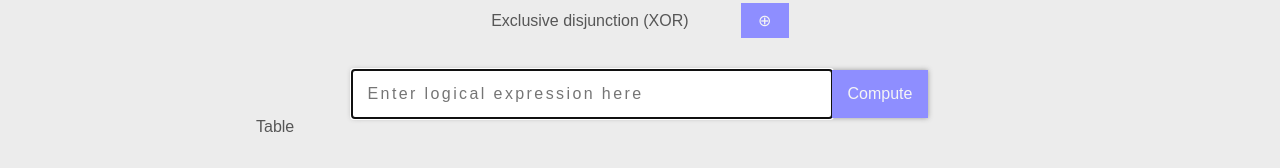
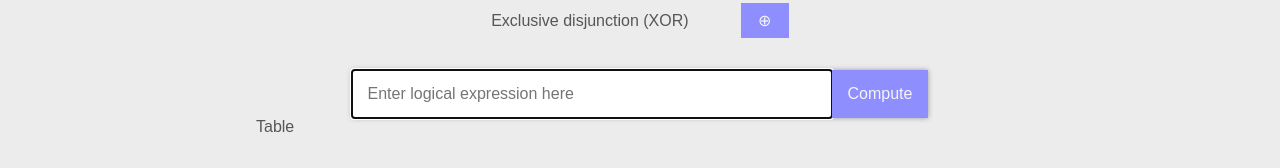
Before and after one commit to tdedetd/truth_table, an Angular app: page / in a window 1280 px wide. Shown: the part 311-479 px from the top of the page. Built offline with nearby package versions, Linux system fonts and the light colour scheme.

Commit message:
input: enter key, placeholder letter spacing; fix input

```diff
--- a/src/app/components/expression-input/expression-input.component.html
+++ b/src/app/components/expression-input/expression-input.component.html
@@ -1,4 +1,11 @@
 <div>
-  <input #input type="text" placeholder="Enter logical expression here" [(ngModel)]="expression">
-  <button class="btn" (click)="onComputeClick()">Compute</button>
+  <input
+    #input
+    type="text"
+    [class.no-letter-spacing]="!expression"
+    placeholder="Enter logical expression here"
+    [(ngModel)]="expression"
+    (keydown.enter)="compute()">
+
+  <button class="btn" (click)="compute()">Compute</button>
 </div>
--- a/src/app/components/expression-input/expression-input.component.scss
+++ b/src/app/components/expression-input/expression-input.component.scss
@@ -13,6 +13,10 @@ input[type=text] {
   letter-spacing: .15rem;
 }
 
+input[type=text].no-letter-spacing {
+  letter-spacing: initial;
+}
+
 .btn {
   height: 100%;
 }
--- a/src/app/components/expression-input/expression-input.component.ts
+++ b/src/app/components/expression-input/expression-input.component.ts
@@ -1,11 +1,13 @@
-import { AfterViewInit, Component, ElementRef, OnDestroy, OnInit, ViewChild } from '@angular/core';
+import { AfterViewInit, ChangeDetectionStrategy, ChangeDetectorRef, Component, ElementRef, OnDestroy, OnInit, ViewChild } from '@angular/core';
 import { Subscription } from 'rxjs';
+import { Operators } from 'src/app/misc/enums';
 import { ExpressionService } from 'src/app/services/expression.service';
 
 @Component({
   selector: 'tt-expression-input',
   templateUrl: './expression-input.component.html',
-  styleUrls: ['./expression-input.component.scss']
+  styleUrls: ['./expression-input.component.scss'],
+  changeDetection: ChangeDetectionStrategy.OnPush
 })
 export class ExpressionInputComponent implements OnInit, AfterViewInit, OnDestroy {
 
@@ -13,9 +15,10 @@ export class ExpressionInputComponent implements OnInit, AfterViewInit, OnDestro
 
   expression = '';
 
-  inputSubscription!: Subscription;
+  private inputSub!: Subscription;
 
-  constructor(private expr: ExpressionService) { }
+  constructor(private expr: ExpressionService,
+              private cd: ChangeDetectorRef) { }
 
   ngOnInit(): void {
   }
@@ -24,31 +27,28 @@ export class ExpressionInputComponent implements OnInit, AfterViewInit, OnDestro
     const elem = this.input.nativeElement as HTMLInputElement;
     elem.focus();
 
-    this.inputSubscription = this.expr.operatorInput$.subscribe(char => {
-      const selectionIndex = elem.selectionStart || 0;
-      this.expression = this.expression.slice(0, selectionIndex) +
-                        char +
-                        this.expression.slice(selectionIndex);
-
-      setTimeout(() => {
-        elem.focus();
-        elem.setSelectionRange(selectionIndex + 1, selectionIndex + 1);
-      });
-    });
+    this.inputSub = this.expr.operatorInput$.subscribe(char => this.insertChar(char, elem));
   }
 
   ngOnDestroy(): void {
-    this.inputSubscription?.unsubscribe();
+    this.inputSub?.unsubscribe();
   }
 
-  onComputeClick() {
+  compute() {
     const expr = this.expr.parse(this.expression);
-    console.log(expr.toString());
-    console.log(expr.solve({
-      'A': true,
-      'B': false,
-      'C': false,
-    }));
+  }
+
+  private insertChar(char: Operators, elem: HTMLInputElement) {
+    const selectionIndex = elem.selectionStart || 0;
+    this.expression = [
+      this.expression.slice(0, selectionIndex),
+      char,
+      this.expression.slice(selectionIndex)
+    ].join('');
+
+    elem.focus();
+    this.cd.detectChanges();
+    setTimeout(() => elem.setSelectionRange(selectionIndex + 1, selectionIndex + 1));
   }
 
 }
```
